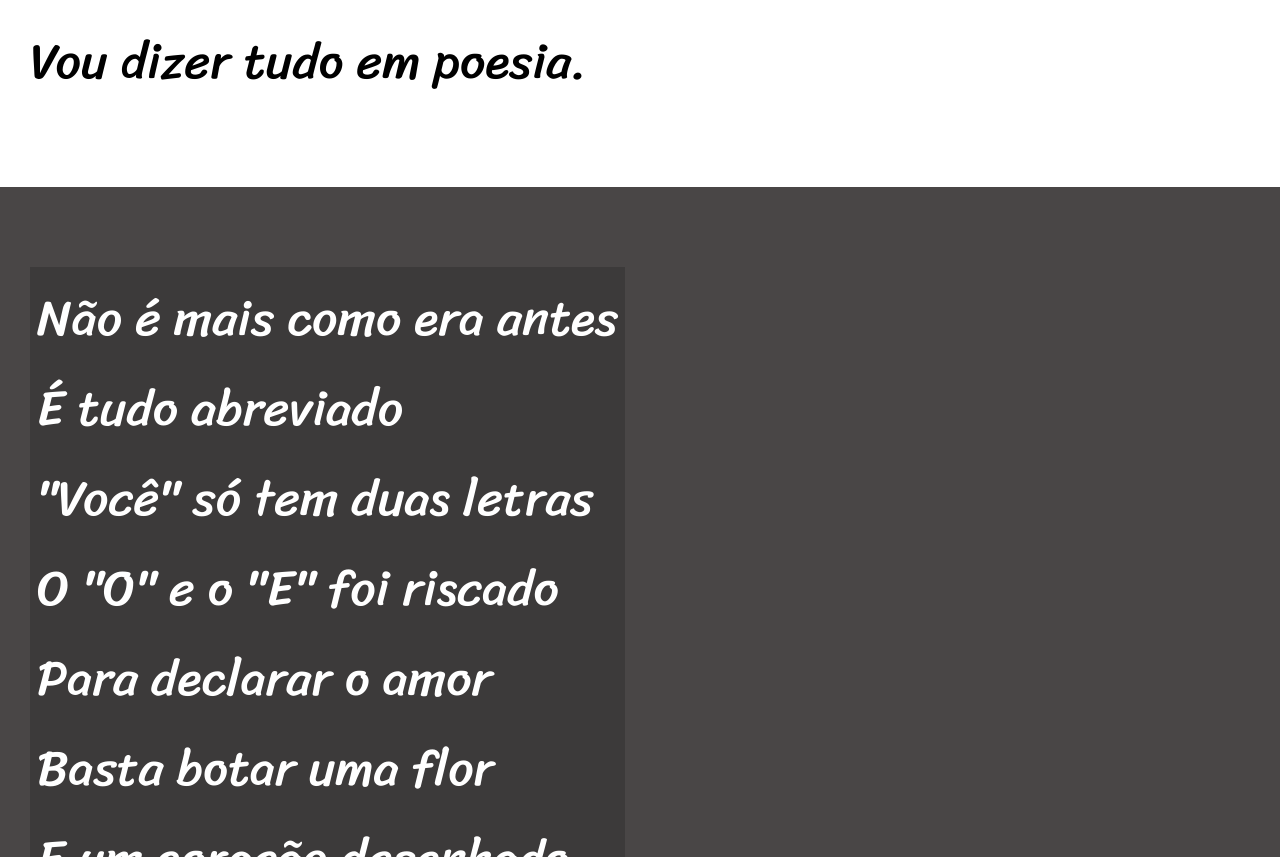
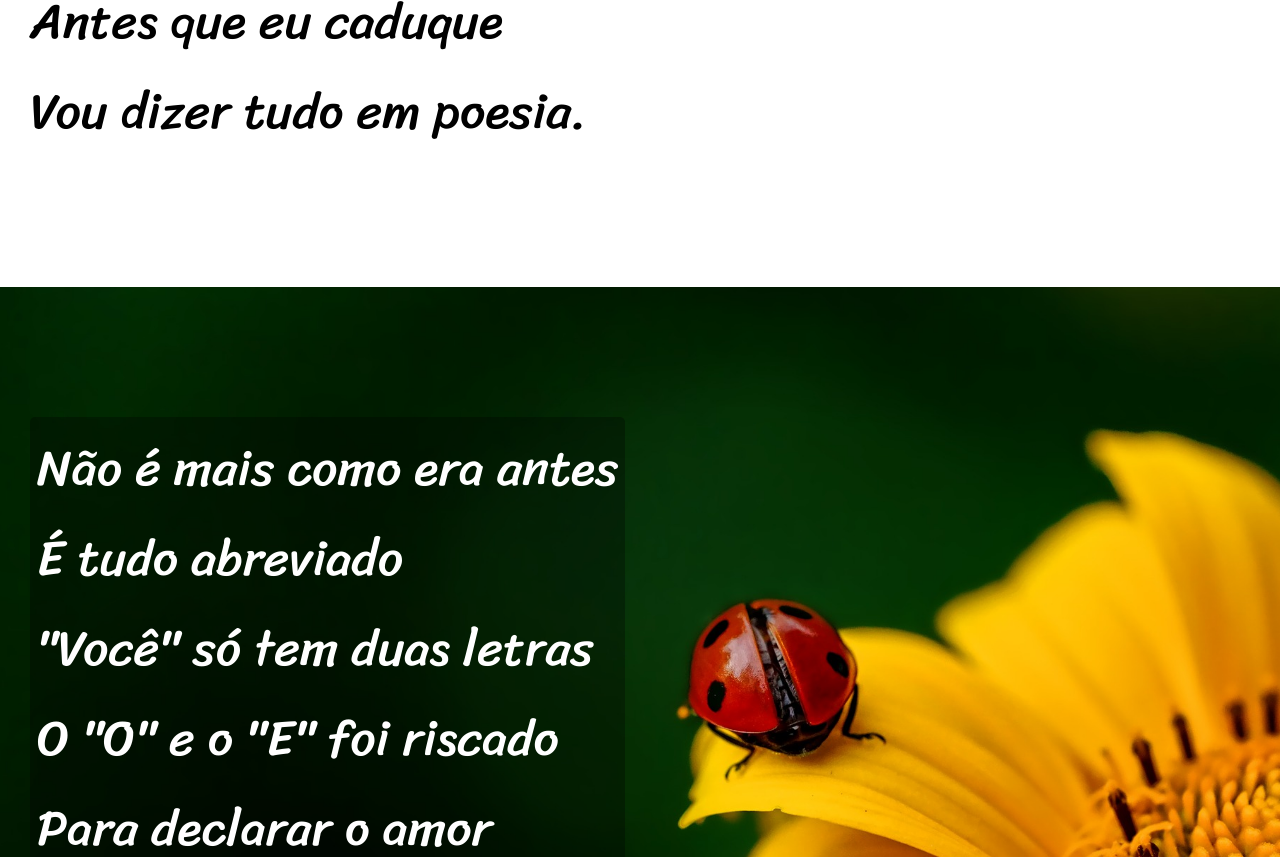
Before and after one commit to Pedrohcj-dev/html-css, a plain HTML site: page exercícios/resolucao-desafio012/index.html in a window 1280 px wide. Shown: the part 863-1720 px from the top of the page. Drawn offline with Linux system fonts and the light colour scheme.

Commit message:
finalizei o projeto do Cordel

```diff
--- a/exercícios/resolucao-desafio012/index.html
+++ b/exercícios/resolucao-desafio012/index.html
@@ -27,7 +27,7 @@
             </p>
         </section>
 
-        <section class="imagem">
+        <section class="imagem" id="imagem1">
             <p>
                 Não é mais como era antes <br>
                 É tudo abreviado <br>
@@ -61,7 +61,7 @@
             </p>
         </section>
 
-        <section class="imagem">
+        <section class="imagem" id="imagem2">
             <p>
                 Tenho saudade das cartas <br>
                 Escritas com a própria mão <br>
--- a/exercícios/resolucao-desafio012/style.css
+++ b/exercícios/resolucao-desafio012/style.css
@@ -60,14 +60,33 @@ section > p{
     font-family: var(--fonte3);
     font-size: 50px;
     line-height: 90px;
+    margin-top: 50px;
+    margin-bottom: 50px;
 }
 
 section.imagem > p{
     display: inline-block;
-    background-color: rgba(0, 0, 0, 0.178);
+    background-color: rgba(0, 0, 0, 0.301);
     padding: 7px;
+    border-radius: 5px;
 
 }
+#imagem1{
+    background-image: url(imagens/background001.jpg);
+    background-repeat: no-repeat;
+    background-attachment: fixed;
+    background-position: center center;
+    background-size: cover;
+}
+
+#imagem2{
+    background-image: url(imagens/background002.jpg);
+    background-repeat: no-repeat;
+    background-attachment: fixed;
+    background-position: center center;
+    background-size: cover;
+}
+
 .normal{
     background-color: white;
     color: black;
```
